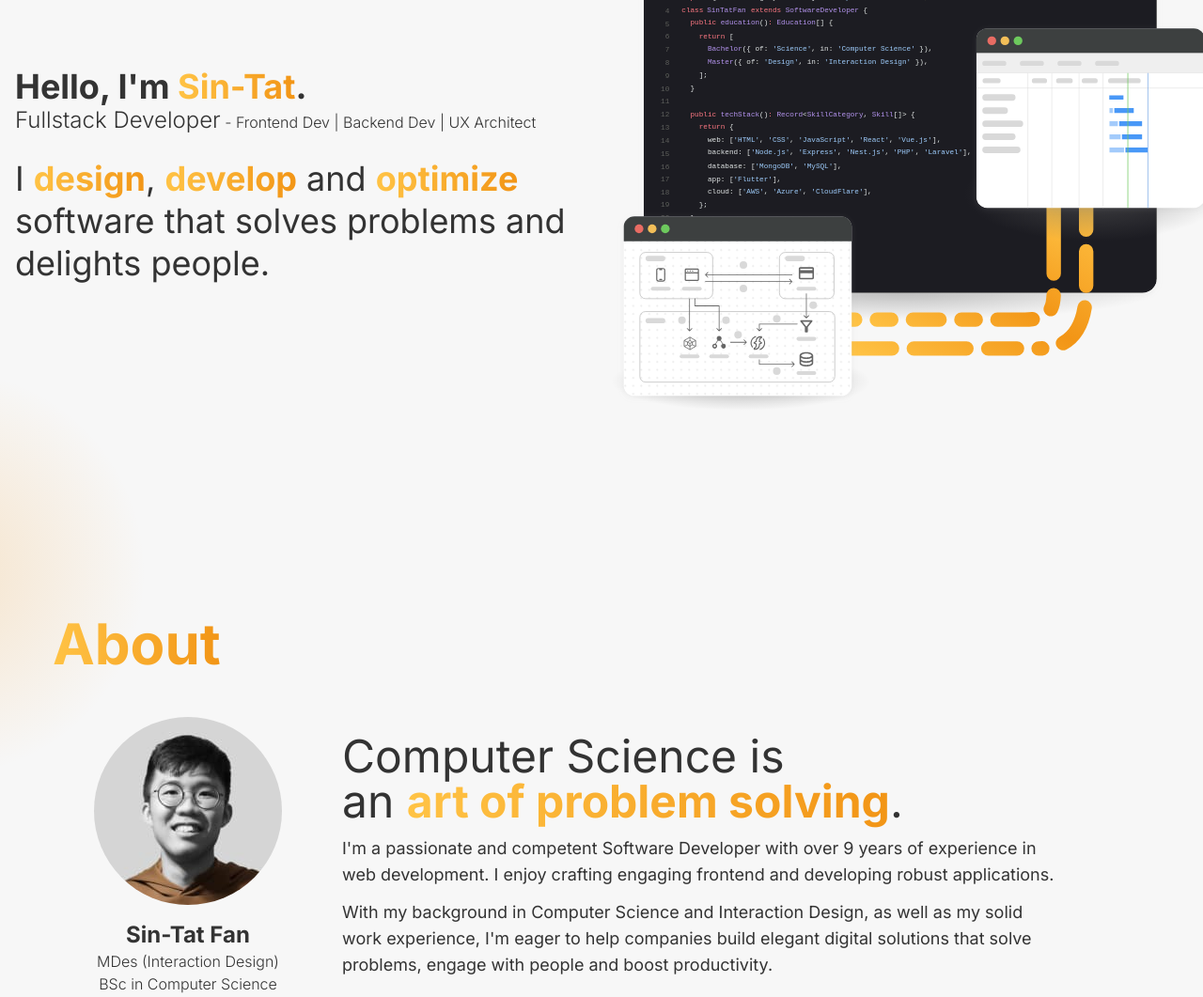
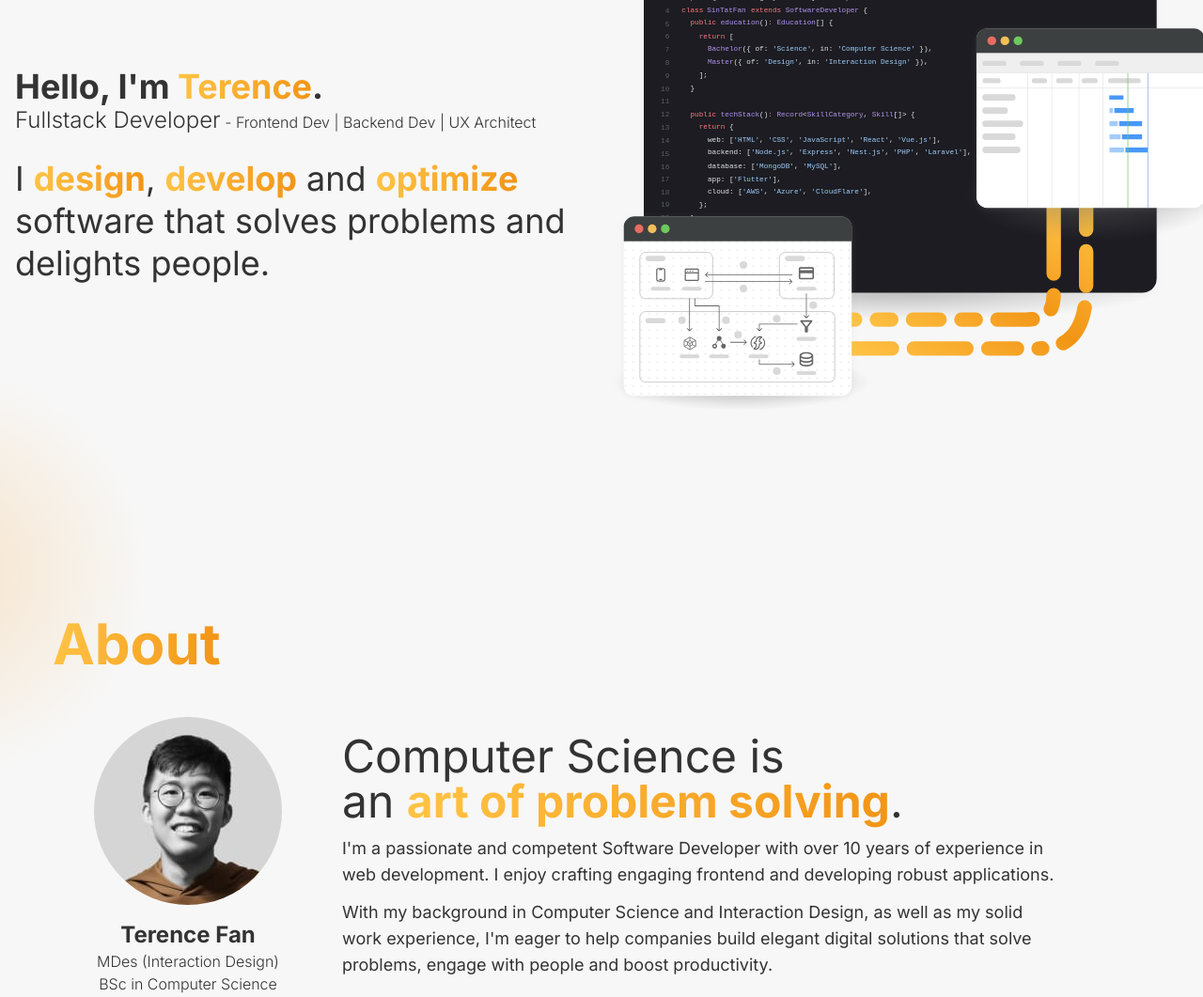
Before and after one commit to sintatfan/sintatfan-web, a Next.js app: page / in a window 1280 px wide. Shown: the part 227-1288 px from the top of the page at 94% size. Built offline with nearby package versions, Linux system fonts and the light colour scheme.

Commit message:
Change name to Terence

```diff
--- a/components/home/about_biography.jsx
+++ b/components/home/about_biography.jsx
@@ -7,7 +7,7 @@ export function Biography() {
                      className="rounded-full mx-auto md:mb-4 w-24 sm:w-32 md:w-auto" />
 
                 <div className="flex-auto">
-                    <div className="text-2xl font-bold">Sin-Tat Fan</div>
+                    <div className="text-2xl font-bold">Terence Fan</div>
                     <div className="font-light">
                         <abbr title="Master in Design" className="no-underline">MDes</abbr> (Interaction Design)<br />
                         <abbr title="Bachelor of Science" className="no-underline">BSc</abbr> in Computer Science
@@ -19,7 +19,7 @@ export function Biography() {
             <div className="flex-auto max-w-3xl">
                 <p className="text-3xl sm:text-4xl lg:text-5xl mb-3">Computer Science is <br />an <span className="text-gradient font-bold">art of problem solving</span>.</p>
                 <div className="text-lg">
-                    <p className="mb-3">I&apos;m a passionate and competent Software Developer with over 9 years of experience in web development. I enjoy crafting engaging frontend and developing robust applications.</p>
+                    <p className="mb-3">I&apos;m a passionate and competent Software Developer with over 10 years of experience in web development. I enjoy crafting engaging frontend and developing robust applications.</p>
                     <p>With my background in Computer Science and Interaction Design, as well as my solid work experience, I&apos;m eager to help companies build elegant digital solutions that solve problems, engage with people and boost productivity.</p>
                 </div>
             </div>
--- a/components/home/landing_content.jsx
+++ b/components/home/landing_content.jsx
@@ -3,7 +3,7 @@ export function LandingContent() {
         <div className="py-12 lg:py-0">
             <div className="mb-6">
                 <div className="font-bold text-4xl">
-                    Hello, I&apos;m <span className="text-gradient">Sin-Tat</span>.
+                    Hello, I&apos;m <span className="text-gradient">Terence</span>.
                 </div>
                 <div className="font-light">
                     <span className="text-2xl">Fullstack Developer</span> - <span className="inline-block">Frontend Dev</span> | <span className="inline-block">Backend Dev</span> | <span className="inline-block">UX Architect</span>
--- a/pages/_app.jsx
+++ b/pages/_app.jsx
@@ -16,7 +16,7 @@ export default function MyApp({ Component, pageProps }) {
     return (
         <div className={`${inter.variable} font-sans selection:bg-primary-light/60`}>
             <Head>
-                <title>Sin-Tat FAN | Full Stack Developer</title>
+                <title>Terence Fan | Full Stack Developer</title>
                 <meta content="width=device-width, initial-scale=1" name="viewport" />
                 <meta name="description" content="A Canada-based Full Stack Developer devoted to crafting pixel-perfect website and robust backend." />
                 <link rel="apple-touch-icon" sizes="180x180" href="/favicon/apple-touch-icon.png" />
--- a/pages/portfolio/[slug].jsx
+++ b/pages/portfolio/[slug].jsx
@@ -7,7 +7,7 @@ const PortfolioDetailsPage = function ({meta, contentSource, introductionSource,
     return (
         <>
             <Head>
-                <title>{meta.title} | Sin-Tat FAN</title>
+                <title>{meta.title} | Terence Fan</title>
                 <meta property="og:image" content={meta.bannerImage || meta.coverImage || '/images/ogimg.png'} />
                 <meta property="og:description" content={meta.excerpt} />
             </Head>
```
Also changed, not shown: 1 other file (tests, documents, lock files or other folders).
